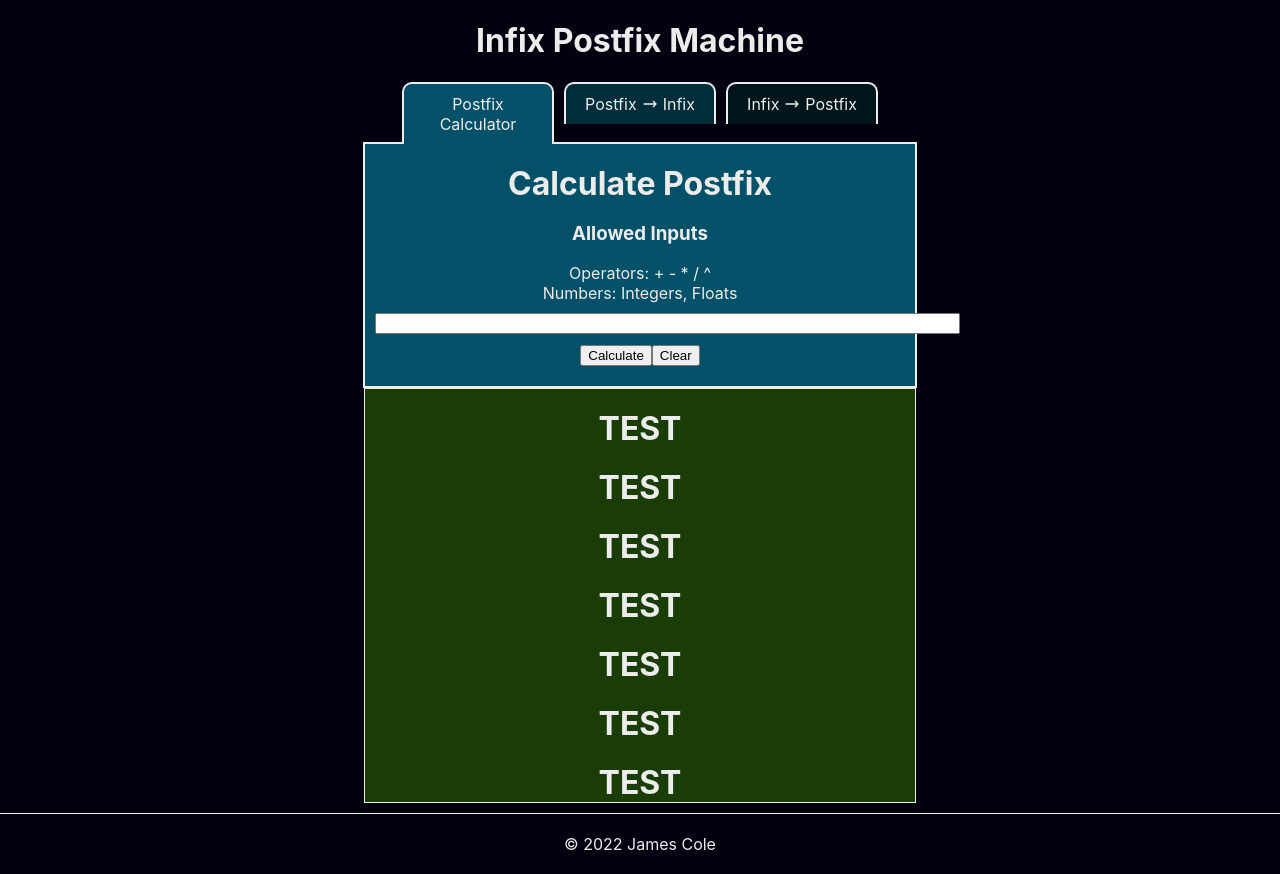
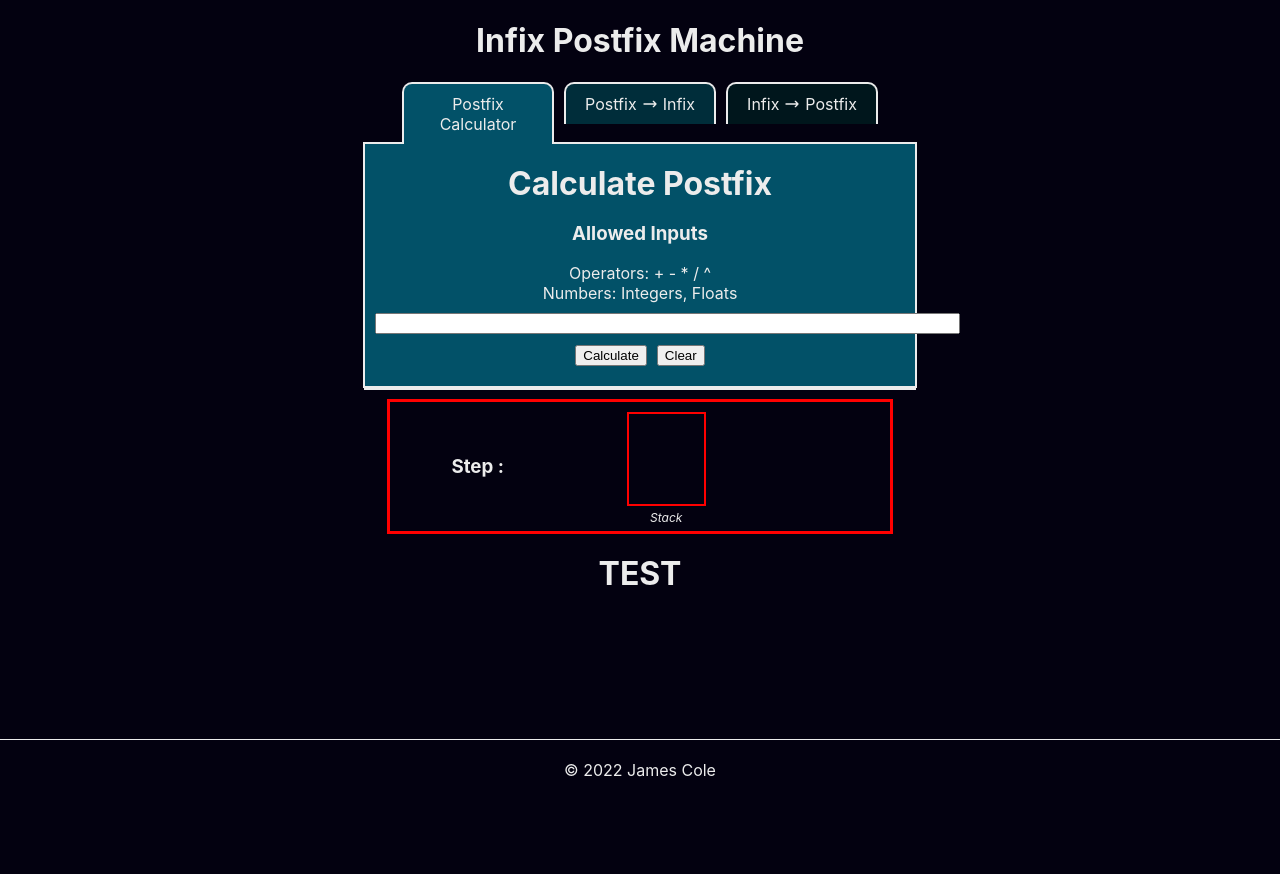
Before and after one commit to jcole099/infixpostfixmachine, a React (Create React App) app: page / in a window 1280 px wide. After the commit the page ends 800 px from the top, so only its background shows below. Built offline with nearby package versions, Linux system fonts and the light colour scheme.

Commit message:
css transition and working on react element

```diff
--- a/src/App.css
+++ b/src/App.css
@@ -63,10 +63,40 @@ body {
   background-color: var(--darkgreen);
   border: 1px solid var(--white);
   margin: auto;
+  height: 0px;
+  display: flex;
+  flex-direction: column;
+  align-items: center;
+  transition: height 0.5s;
 }
 
 .StepElement {
-  width: 300px;
+  margin-top: 10px;
+  display: flex;
+  width: 500px;
+  border: 3px solid red;
+  justify-content:space-around;
+  align-items: center;
+}
+
+.ChildElement {
+  width: 75px;
+  height: 90px;
+  border: 2px solid red;
+}
+
+.textInformation {
+  display: flex;
+  flex-direction: column;
+}
+
+/* contains 'Stack' and the child element */
+.childOuter {
+  margin-top: 10px;
+  margin-bottom: 5px;
+}
+.childOuter i {
+  font-size: 0.75rem;
 }
 
 /* ~~~~~~~~~~~~~~~~~~~~~~~~~~~~~~~~~ */
@@ -101,6 +131,10 @@ body {
   margin: 10px;
 }
 
+.convertCalcBtn {
+  margin-right: 10px;
+}
+
 /* ~~~~~~~~~~~~~~~~~~~~~~~~~~~~~~~~~ */
 /* NAVBAR */
 /* ~~~~~~~~~~~~~~~~~~~~~~~~~~~~~~~~~ */
@@ -123,6 +157,10 @@ body {
 
 .btn span {
   pointer-events: none; /* Prevents clicks on text from erroring the activetab function */
+}
+
+.btn:hover {
+  font-weight: 600;
 }
 
 .postfixcalculator {
--- a/src/components/InputForm.js
+++ b/src/components/InputForm.js
@@ -3,6 +3,9 @@ function InputForm({ setUserInput, startProcess, checkEnter, btnLabel }) {
     document.getElementById('userInput').value = '';
   }
 
+  function cssGrow() {
+    document.getElementById('idSteps').style.height = '200px';
+  }
   return (
     <div className="inputForm">
       <input
@@ -13,7 +16,15 @@ function InputForm({ setUserInput, startProcess, checkEnter, btnLabel }) {
         onKeyPress={checkEnter}
       ></input>
       <br></br>
-      <input type="button" value={btnLabel} onClick={startProcess}></input>
+      <input
+        type="button"
+        value={btnLabel}
+        onClick={() => {
+          startProcess();
+          cssGrow();
+        }}
+        className="convertCalcBtn"
+      ></input>
       <input type="button" value="Clear" onClick={clearText}></input>
       <br></br>
       <br></br>
--- a/src/components/Navigation.js
+++ b/src/components/Navigation.js
@@ -17,6 +17,11 @@ function Navigation() {
     }
   }
 
+  //Hides Steps div, TODO: clear React Elements
+  function resetSteps() {
+    document.getElementById('idSteps').style.height = '0px';
+  }
+
   //This will run once after the component mounts
   useEffect(() => {
     document.getElementById('postfixcalc').classList.add('gototop');
@@ -28,20 +33,37 @@ function Navigation() {
         <div
           className="btn postfixcalculator"
           id="postfixcalc"
-          onClick={activeTab}
+          onClick={(event) => {
+            activeTab(event);
+            resetSteps();
+          }}
         >
           <span>Postfix Calculator</span>
         </div>
       </Link>
       <Link to="/postfix2infix">
-        <div className="btn postfixtoinfix" id="postfixcon" onClick={activeTab}>
+        <div
+          className="btn postfixtoinfix"
+          id="postfixcon"
+          onClick={(event) => {
+            activeTab(event);
+            resetSteps();
+          }}
+        >
           <span>Postfix </span>
           <HiOutlineArrowNarrowRight className="arrow" />
           <span> Infix</span>
         </div>
       </Link>
       <Link to="/infix2postfix">
-        <div className="btn infixtopostfix" id="infixcon" onClick={activeTab}>
+        <div
+          className="btn infixtopostfix"
+          id="infixcon"
+          onClick={(event) => {
+            activeTab(event);
+            resetSteps();
+          }}
+        >
           <span>Infix </span>
           <HiOutlineArrowNarrowRight className="arrow" />
           <span> Postfix</span>
--- a/src/components/StepElement.js
+++ b/src/components/StepElement.js
@@ -8,12 +8,34 @@ function StepElement({
   displayStackHeight,
   displayTextKey,
 }) {
+  // return (
+  //   <div className="StepElement">
+  //     <div>
+  //       <h3>Step 1:</h3>
+  //     </div>
+  //     <div className="ChildElement"></div>
+  //     <div className="textInformation">
+  //       <div className="arrowIndexContainer">ARROW</div>
+  //       <div className="userDataContainer">USER DATA</div>
+  //       <div className="actionsContainer">ACTIONS CONTAINER</div>
+  //       <div className="actionDescriptionContainer">ACTIONS DESCRIPTION</div>
+  //       <div className="currentSolutionContainer">CURRENT SOLUTION</div>
+  //     </div>
+  //   </div>
+  // );
+
   return (
     <div className="StepElement">
       <div>
-        <h4>Step {curIndex}:</h4>
+        <h3>Step {curIndex}:</h3>
       </div>
-      <ChildElement />
+      <div className="childOuter">
+        <ChildElement />
+        <span>
+          <i>Stack</i>
+        </span>
+      </div>
+
       <div className="textInformation">
         <div className="arrowIndexContainer"></div>
         <div className="userDataContainer"></div>
@@ -26,3 +48,7 @@ function StepElement({
 }
 
 export default StepElement;
+
+//POSTFIX CALC
+// 1 - "The current element in the formula is an operand, therefore we push it to the stack"
+// 2 - "The current element is an operator, therefore we pop the top two operands off of the stack (top operand goes to the right). The operator is placed inbetween the operands and the expression is solved. The solved expression is pushed to the stack."
--- a/src/components/Steps.js
+++ b/src/components/Steps.js
@@ -1,12 +1,10 @@
+import StepElement from './StepElement';
+//TODO: pass an array of objects to this class, pass #5 stack height seperately
 function Steps() {
   return (
-    <div className="steps">
-      <h1>TEST</h1>
-      <h1>TEST</h1>
-      <h1>TEST</h1>
-      <h1>TEST</h1>
-      <h1>TEST</h1>
-      <h1>TEST</h1>
+    <div className="steps" id="idSteps">
+      {/* use map method through array */}
+      <StepElement />
       <h1>TEST</h1>
     </div>
   );
--- a/src/components/parser.js
+++ b/src/components/parser.js
@@ -174,8 +174,8 @@ function parser(userInput, convertInfix) {
     }
   }
 
-  console.log(`PARSER User Input: ${userInput}`);
-  console.log(`PARSER User Data: ${userData}`);
+  //console.log(`PARSER User Input: ${userInput}`);
+  //console.log(`PARSER User Data: ${userData}`);
   return userData;
 }
 
--- a/src/components/postfix.js
+++ b/src/components/postfix.js
@@ -14,6 +14,14 @@ function calculatePostfix(dataArray, calculate) {
   let calcNumResult;
   let calcString;
   let conversionString;
+  let resultArray = [];
+  let stepObject = {
+    userData: null,
+    curIndex: null,
+    displayStackElements: null,
+    curSolution: null,
+    displayTextKey: null,
+  };
 
   for (let i = 0; i < dataArray.length; i++) {
     //if its a number
```
